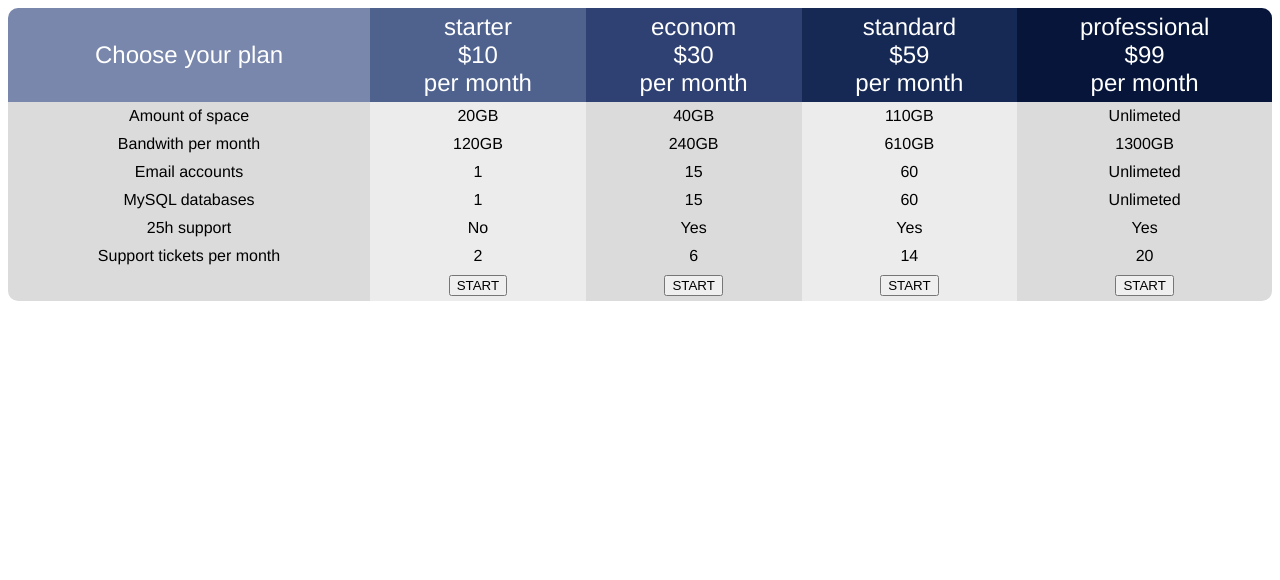
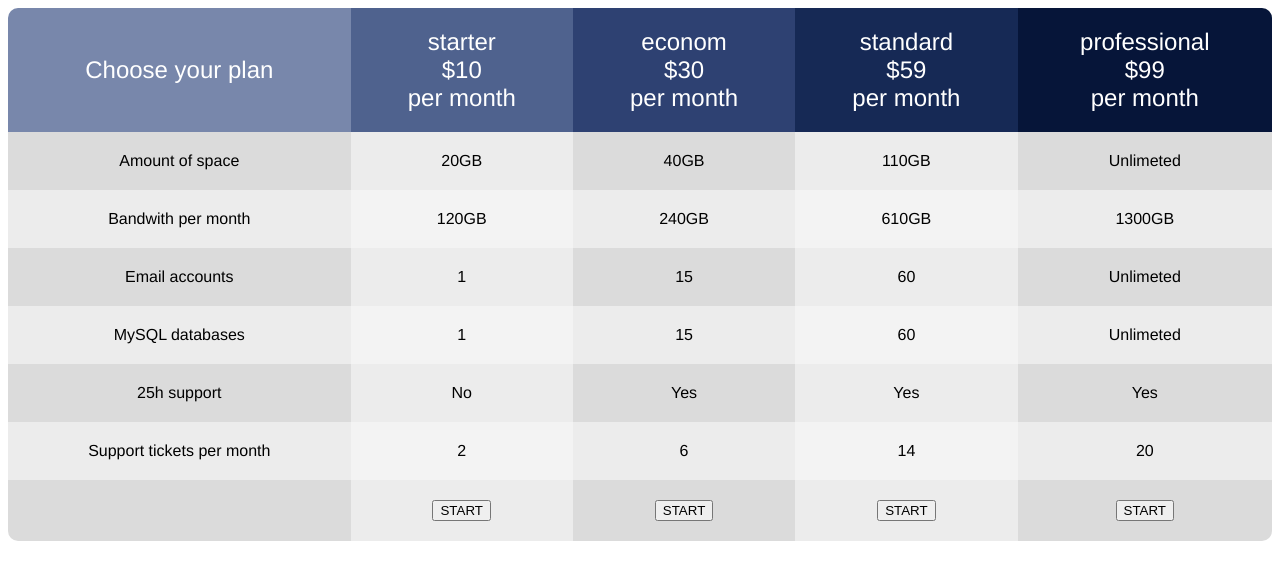
Before and after one commit to ERM-Khacker/Lesson_5, a plain HTML site: page index.html in a window 1280 px wide. Drawn offline with Linux system fonts and the light colour scheme.

Commit message:
Was corrected styles

```diff
--- a/assets/css/style.css
+++ b/assets/css/style.css
@@ -1,21 +1,17 @@
-td{--color-odd: #dbdbdb;
+td {
+  --color-odd: #dbdbdb;
+  --color-even: #ececec;
+  --color-three: #f3f3f3;
+  padding: 20px;
 }
-td{
-  --color-even: #ececec;
-}
-td{
-  --color-three: #f3f3f3;
-}
-td{
-  --color-four: #f3f3f3;
-}
+
 table {
   text-align: center;
   border-radius: 1px;
-  width: 100%;
+  min-width: 100%;
   border-collapse: collapse;
   border-spacing: 0;
-  font-family: 'helvetica neue', helvetica, arial, sans-serif;
+  font-family: "helvetica neue", helvetica, arial, sans-serif;
 }
 
 thead td:first-child {
@@ -33,40 +29,39 @@ tfoot td:last-child {
 button {
   text-transform: uppercase;
 }
-thead td{
+thead td {
   font-size: x-large;
   color: white;
 }
-thead td:first-child{
+
+thead td:first-child {
   background-color: #7887ab;
 }
-thead td:nth-child(2){
+thead td:nth-child(2) {
   background-color: #4f628e;
 }
-thead td:nth-child(3){
+thead td:nth-child(3) {
   background-color: #2e4172;
 }
-thead td:nth-child(4){
+thead td:nth-child(4) {
   background-color: #162955;
 }
-thead td:nth-child(5){
+thead td:nth-child(5) {
   background-color: #061539;
 }
-tbody td:nth-child(odd){
+tbody td:nth-child(odd) {
   background-color: var(--color-odd);
 }
-tbody td:nth-child(even){
+tbody td:nth-child(even),
+tr:nth-child(even) > td:nth-child(odd) {
   background-color: var(--color-even);
 }
-tbody td:nth-last-child(){
-background-color: var(--color-three);
+tr:nth-child(even) > td:nth-child(even) {
+  background-color: var(--color-three);
 }
-tbody td:nth-last-child(){
-  background-color: var(--color-four);
-}
-tfoot td:nth-child(even){
+tfoot td:nth-child(even) {
   background-color: var(--color-even);
 }
-tfoot td:nth-child(odd){
+tfoot td:nth-child(odd) {
   background-color: var(--color-odd);
 }
```
